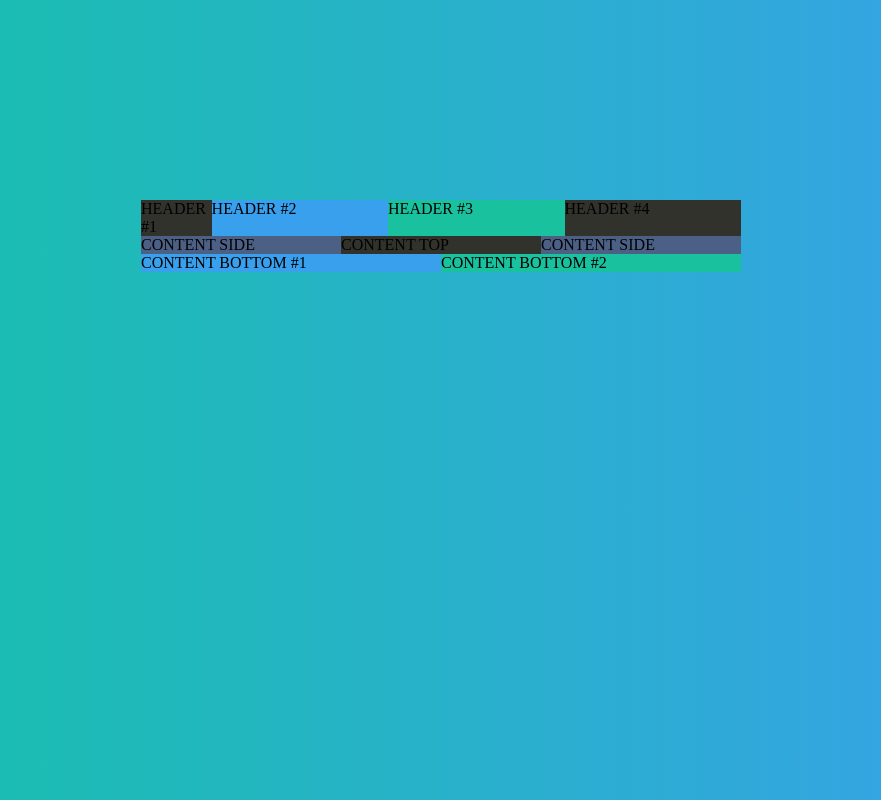
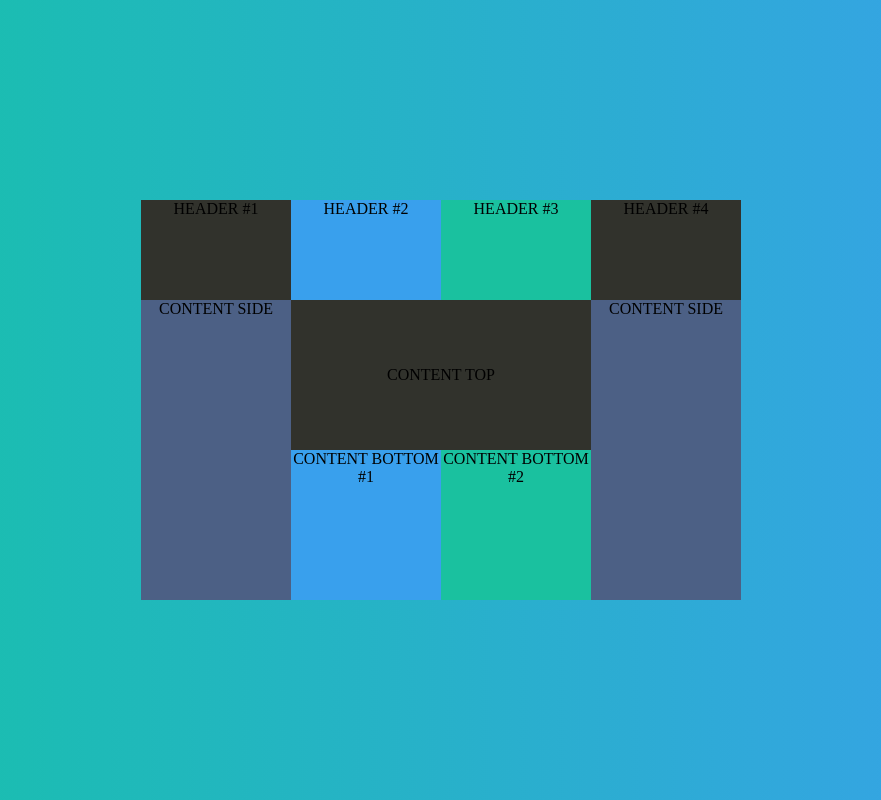
Before and after one commit to jananikodithuwakku/All-Works, a plain HTML site: page CSS Flex/Table.html in a window 1280 px wide. Shown: the whole page, without its empty margins (199-1080 px from the left). Drawn offline with Linux system fonts and the light colour scheme.

Commit message:
Sixth Commit

```diff
--- a/CSS Flex/Table.css
+++ b/CSS Flex/Table.css
@@ -12,6 +12,9 @@ body {
 .contanier{
     width: 600px;
     height: 400px;
+    display: flex;
+    flex-direction: column;
+    text-align: center;
 }
 
 .column{
@@ -27,6 +30,14 @@ body {
 
 .cell{
     flex: 100%;
+}
+
+.cell1  {
+  display: flex;
+  justify-content: center;
+  align-items: center;
+  height: 300px;
+  background-color: #31322c;
 }
 
 .color-1{
@@ -46,16 +57,12 @@ body {
 }
 
 .size-1{
-    flex: 20%;
+    flex: 25%;
 }
 
 .size-2{
-    flex: 80%;
+    flex: 75%;
 }
 .size-3{
-    flex: 40%;
+    flex: 50%;
 }
-
-.size-4{
-    flex: 30%;
-}
--- a/CSS Flex/Table.html
+++ b/CSS Flex/Table.html
@@ -7,8 +7,8 @@
 </head>
 <body>
     <div class="contanier">
-        <div class="row">
-            <div class="column size-1">
+        <div class="row size-1 ">
+            <div class="column ">
                 <div class="cell color-1 size-1">HEADER #1</div>
             </div>
             <div class="column">
@@ -21,28 +21,25 @@
                 <div class="cell color-1 size-1">HEADER #4</div>
             </div>
         </div>
-           <div class="row">
-            <div class="column ">
-                <div class="cell color-4 size-2">CONTENT SIDE</div>
+           <div class="row size-2">
+            <div class="column size-1">
+                <div class="cell color-4 size-1">CONTENT SIDE</div>
             </div>
-            <div class="column">
-                <div class="cell color-1 size-3">CONTENT TOP</div>
+            <div class="column size-3">
+                <div class="cell1 color-1 size-2">CONTENT TOP
+
+
+                </div>
+                <div class="row size-2 ">
+                        <div class=" cell color-2 size-1">CONTENT BOTTOM #1</div>
+                        <div class="cell color-3 size-1">CONTENT BOTTOM #2</div>
+                    </div>
             </div>
-            <div class="column">
-                <div class="cell color-4 size-2">CONTENT SIDE</div>
+            <div class="column size-1">
+                <div class="cell color-4 size-1">CONTENT SIDE</div>
             </div>
         </div>
 
-        <div class="row">
-
-            <div class="column">
-                <div class="cell color-2 size-4">CONTENT BOTTOM #1</div>
-            </div>
-            <div class="column">
-                <div class="cell color-3 size-4">CONTENT BOTTOM #2</div>
-            </div>
-
-        </div>
     </div>
 </body>
 </html>
```
